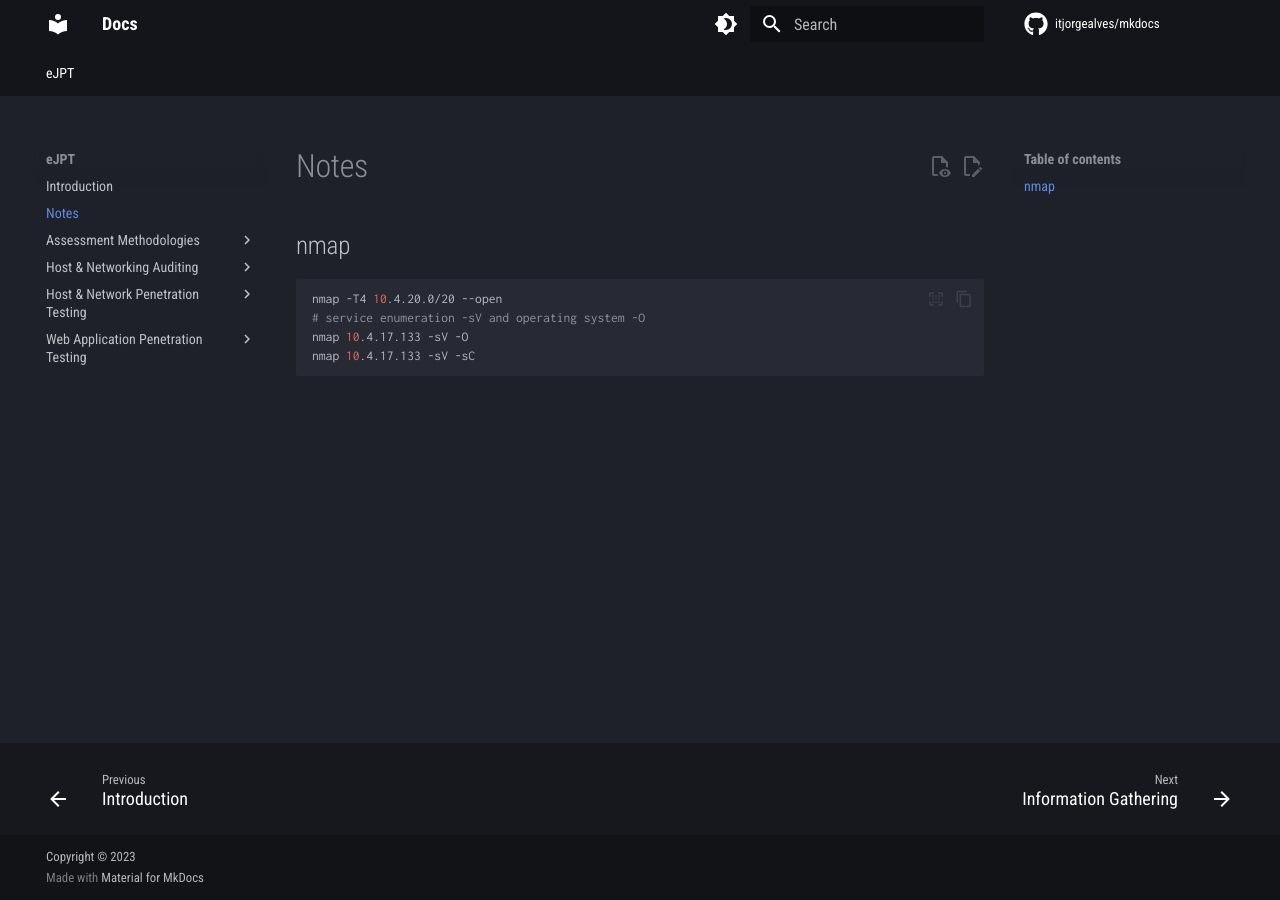
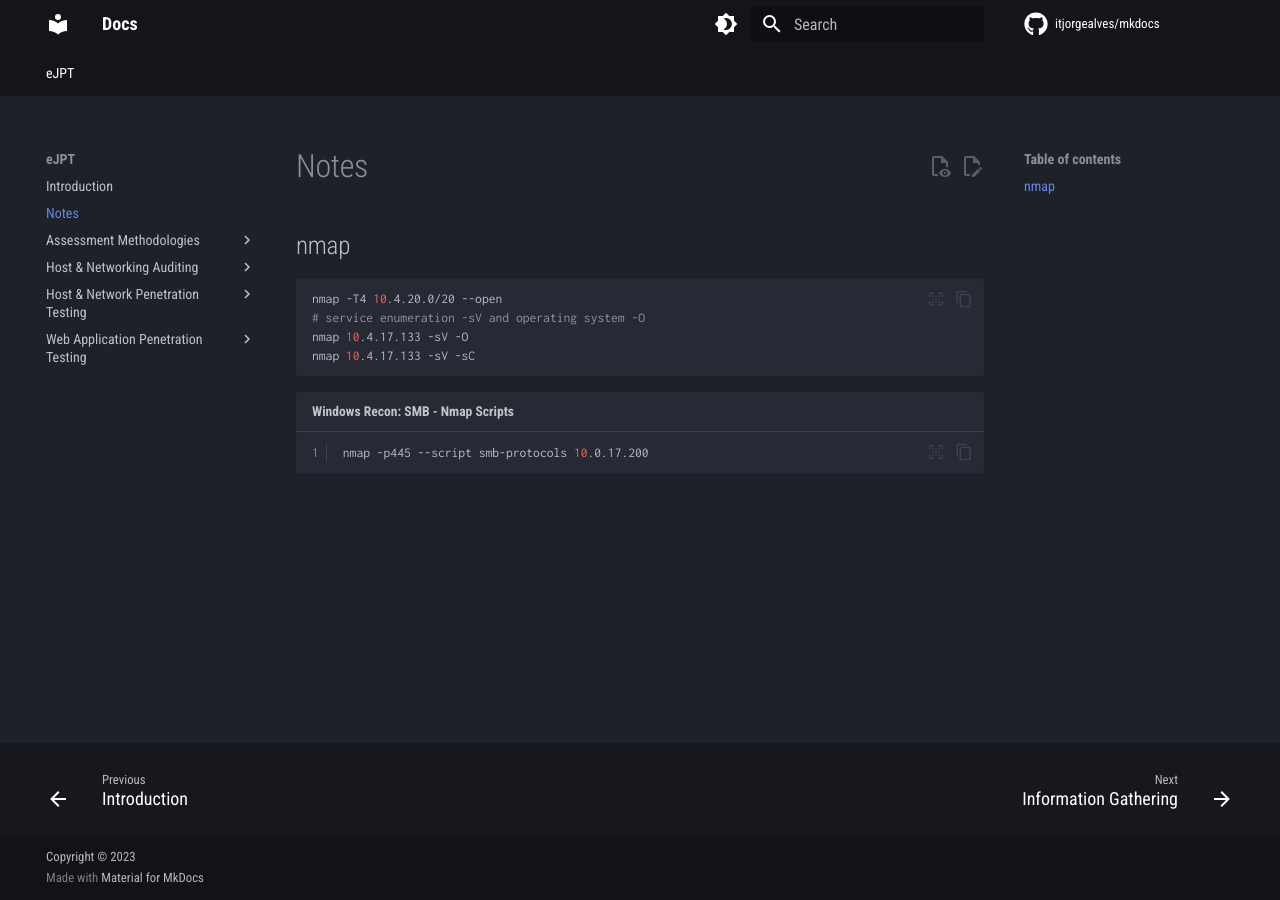
Before and after one commit to itjorgealves/mkdocs, an MkDocs documentation site: the page built from docs/eJPT/Notes.md, in a window 1280 px wide. Built offline with MkDocs 1.6.1 and Material for MkDocs 9.7.7, drawn with Linux system fonts in a browser that asks for light colours; comment, search, counter and statistics services are not loaded.

Commit message:
Update documentation

````diff
--- a/docs/eJPT/Notes.md
+++ b/docs/eJPT/Notes.md
@@ -9,3 +9,7 @@ nmap -T4 10.4.20.0/20 --open
 nmap 10.4.17.133 -sV -O
 nmap 10.4.17.133 -sV -sC
 ```
+
+``` bash title="Windows Recon: SMB - Nmap Scripts" linenums="1"
+nmap -p445 --script smb-protocols 10.0.17.200
+```
````
